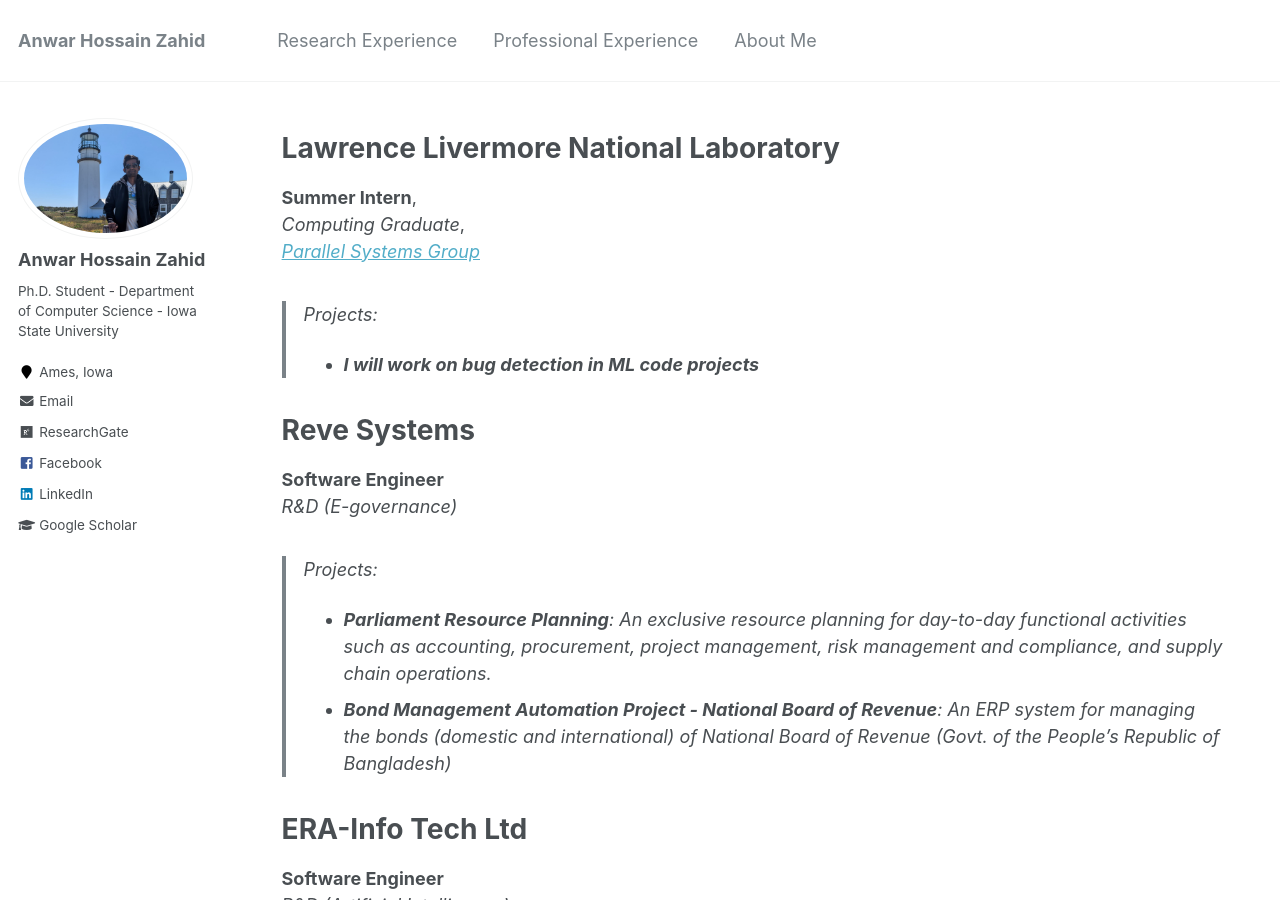
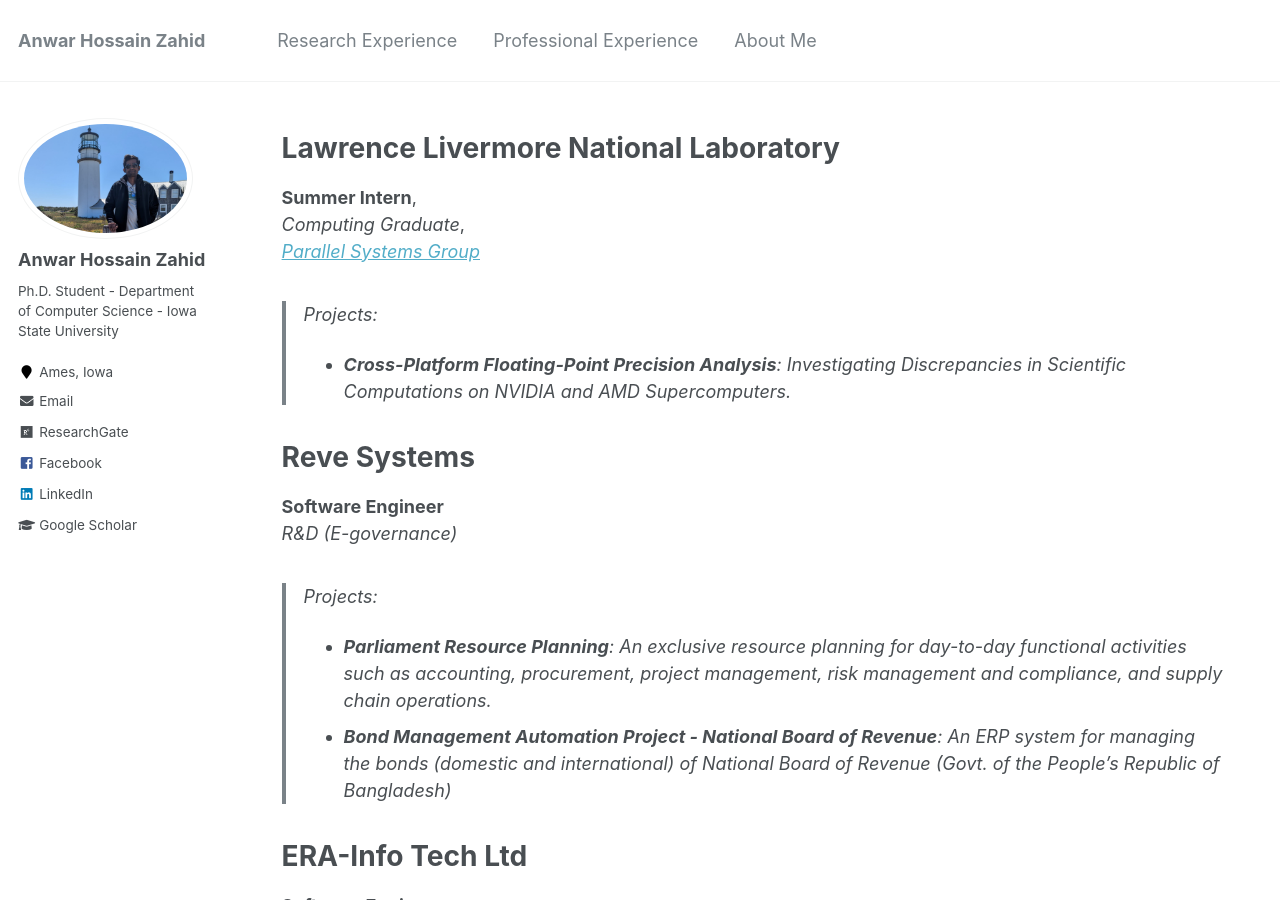
Before and after one commit to AnwarXahid/anwarxahid.github.io, a Jekyll site: the page built from _pages/professional-experience.md, in a window 1280 px wide and 900 px high. Built offline with Jekyll 4.4.1, drawn with Linux system fonts in a browser that asks for light colours.

Commit message:
Update professional-experience.md

```diff
--- a/_pages/professional-experience.md
+++ b/_pages/professional-experience.md
@@ -12,7 +12,7 @@ Lawrence Livermore National Laboratory
 *Computing Graduate*,<br>
 *[Parallel Systems Group](https://computing.llnl.gov/casc/parallel-systems-group)* <br>
 >Projects:
->* **I will work on bug detection in ML code projects**
+>* **Cross-Platform Floating-Point Precision Analysis**: Investigating Discrepancies in Scientific Computations on NVIDIA and AMD Supercomputers.
 
 
 
```
